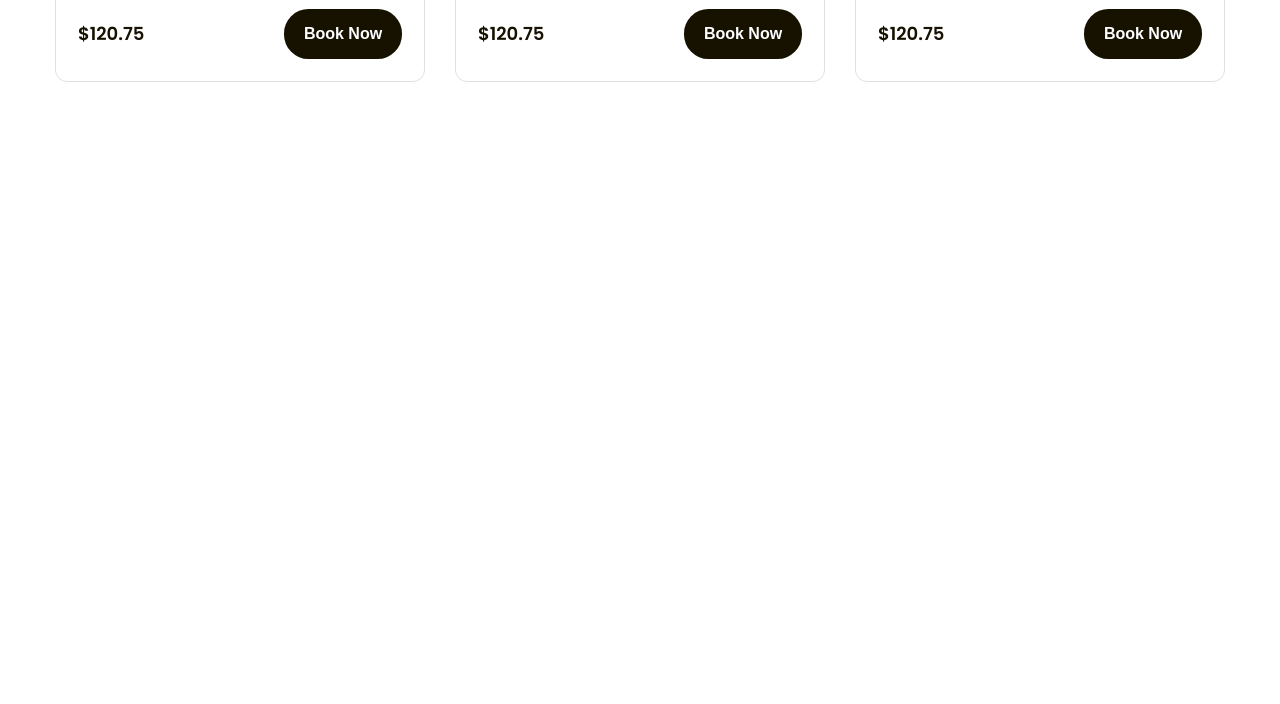
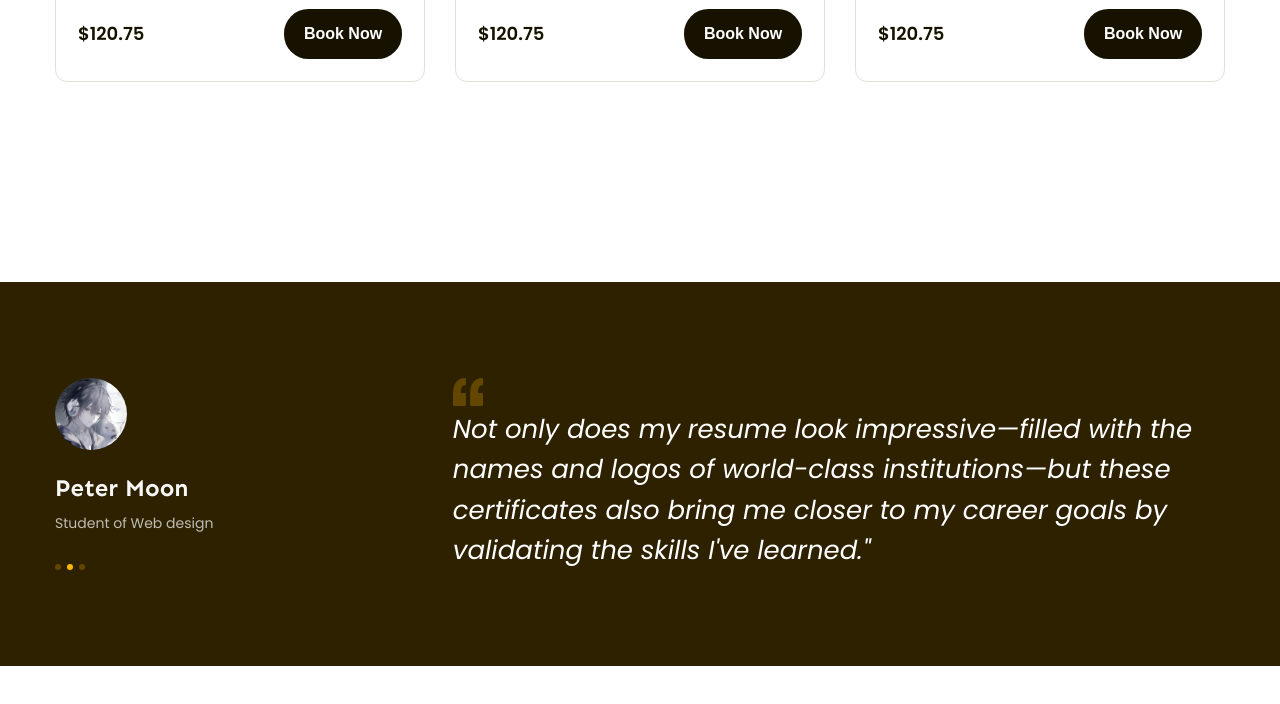
Before and after one commit to nguong-dung/figma-to-html, a plain HTML site: page index.html in a window 1280 px wide. Shown: the part 1671-2375 px from the top of the page. Drawn offline with Linux system fonts and the light colour scheme.

Commit message:
p10 feedback

```diff
--- a/assets/css/style.css
+++ b/assets/css/style.css
@@ -404,3 +404,67 @@ a {
   border-radius: 25px;
   background: var(--primary-color);
 }
+
+/* ============feedback========== */
+.feedback {
+  margin-top: 135px;
+  padding: 96px 0;
+  background-color: #2e2100;
+}
+
+.feedback-item{
+  display: flex;
+}
+
+.feedback-item .avatar{
+  width: 72px;
+  height: 72px;
+  border-radius: 50%;
+  object-fit: cover;
+}
+
+.feedback-item .info .member-name{
+  margin-top: 18px;
+  color: #f7f7f7;
+  font-family: var(--font-heading);
+  font-size: 2.4rem;
+  font-weight: 700;
+  line-height: 1.42;
+}
+
+.feedback-item .info .desc{
+  margin-top: 4px;
+  color: #bfbcb2;
+  font-size: 1.4rem;
+  line-height: 1.86;
+}
+
+.feedback-item .dots{
+  gap: 6px;
+  display: flex;
+  margin-top: 28px;
+}
+
+.feedback-item .dot{
+  height: 6px;
+  width: 6px;
+  border-radius: 50%;
+  background: #634700;
+  cursor: pointer;
+}
+
+.feedback-item .dot.active{
+  background: var(--primary-color);
+}
+
+.feedback-item .content{
+  width: 66%;
+  margin-left: auto;
+}
+
+.feedback-item blockquote{
+  color: #fff;
+  font-size: 2.6rem;
+  font-style: italic;
+  line-height: 1.54;
+}
--- a/index.html
+++ b/index.html
@@ -231,6 +231,36 @@
           </div>
         </div>
       </div>
+      <!-- feedback -->
+      <div class="feedback">
+        <div class="main-content">
+          <div class="feedback-list">
+            <div class="feedback-item">
+              <!-- khối bên trái -->
+              <div class="info">
+                <img src="./assets/img/feedback/avatar.jpg" alt="Peter Moon" class="avatar" />
+                <p class="member-name">Peter Moon</p>
+                <p class="desc">Student of Web design</p>
+                <div class="dots">
+                  <span class="dot"></span>
+                  <span class="dot active"></span>
+                  <span class="dot"></span>
+                </div>
+              </div>
+              <!-- khối bên phải -->
+              <div class="content">
+                <img src="./assets/img/feedback/Vector.svg" alt="" class="open-quotes" />
+                <blockquote>
+                  Not only does my resume look impressive—filled with the names
+                  and logos of world-class institutions—but these certificates
+                  also bring me closer to my career goals by validating the
+                  skills I've learned."
+                </blockquote>
+              </div>
+            </div>
+          </div>
+        </div>
+      </div>
     </main>
   </body>
 </html>
```
Also changed, not shown: assets/img/feedback/Vector.svg (added), assets/img/feedback/avatar.jpg (added).
